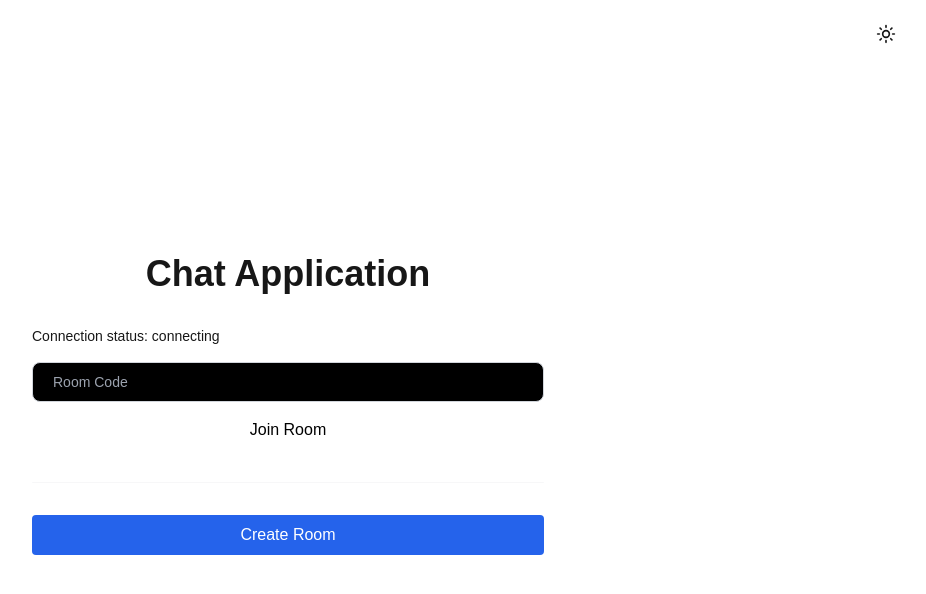
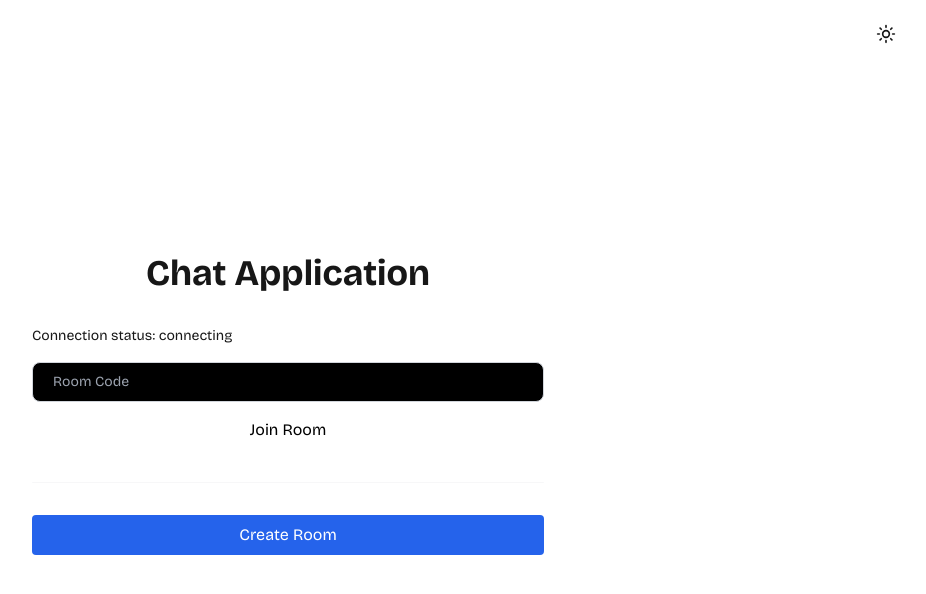
Before and after one commit to Fardeen26/chat-app, a Next.js app: page / in a window 1280 px wide. Shown: the top 594 px of the page, without its empty margins (352-1278 px from the left). Built offline with nearby package versions, Linux system fonts and the light colour scheme; no server answers.

Commit message:
feat: font changed

```diff
--- a/src/app/layout.tsx
+++ b/src/app/layout.tsx
@@ -1,20 +1,14 @@
 import type { Metadata } from "next";
-import localFont from "next/font/local";
 import "./globals.css";
 import RoomIdContextProvider from "./context/RoomIdContext";
 import { Toaster } from 'sonner'
 import DarkModeProvider from "./context/DarkModeContext";
 import AppBar from "./components/AppBar";
+import { Bricolage_Grotesque } from "next/font/google";
 
-const geistSans = localFont({
-  src: "./fonts/GeistVF.woff",
-  variable: "--font-geist-sans",
-  weight: "100 900",
-});
-const geistMono = localFont({
-  src: "./fonts/GeistMonoVF.woff",
-  variable: "--font-geist-mono",
-  weight: "100 900",
+const bricolage_grotesque_init = Bricolage_Grotesque({
+  subsets: ["latin"],
+  display: "swap",
 });
 
 export const metadata: Metadata = {
@@ -33,7 +27,7 @@ export default function RootLayout({
 
         <RoomIdContextProvider>
           <body
-            className={`${geistSans.variable} ${geistMono.variable} antialiased dark:bg-white`}
+            className={`${bricolage_grotesque_init.className} dark:bg-white`}
           >
             <AppBar />
             {children}
```
Also changed, not shown: src/app/fonts/GeistMonoVF.woff (deleted), src/app/fonts/GeistVF.woff (deleted).
